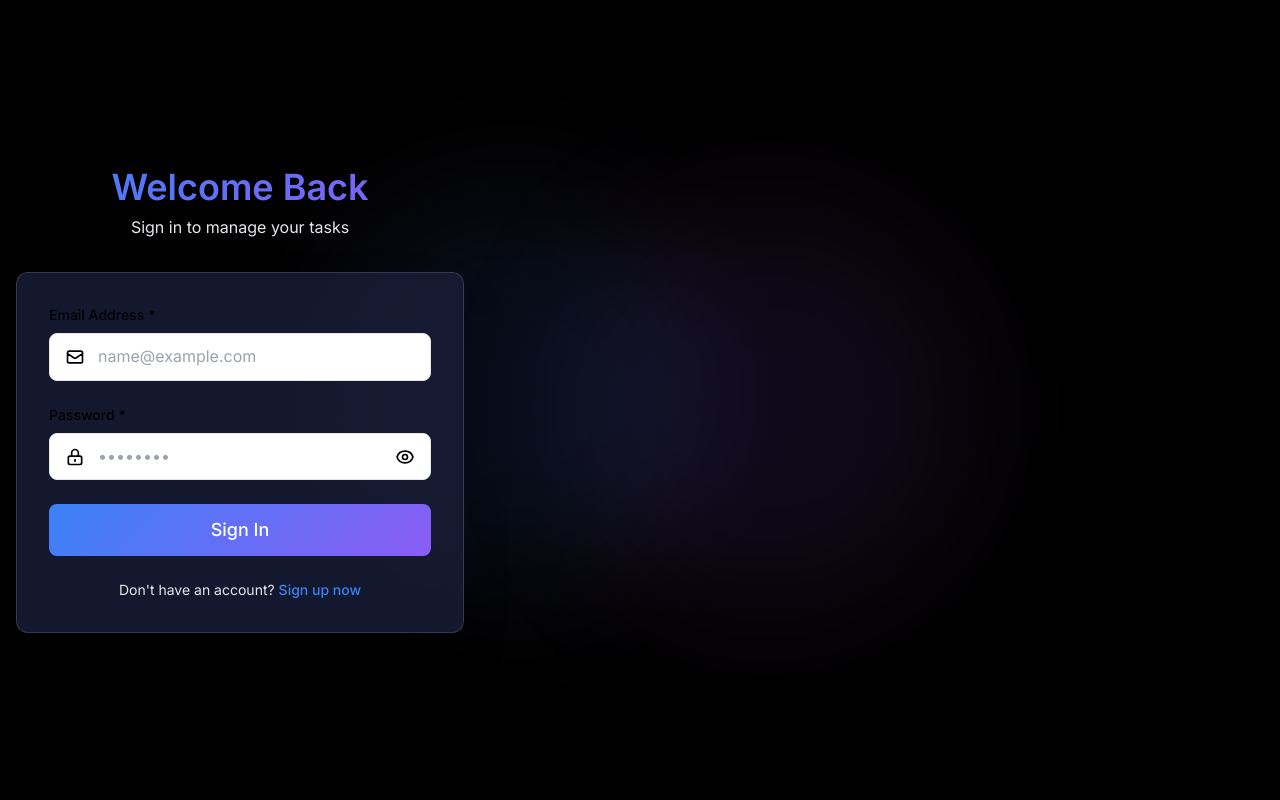
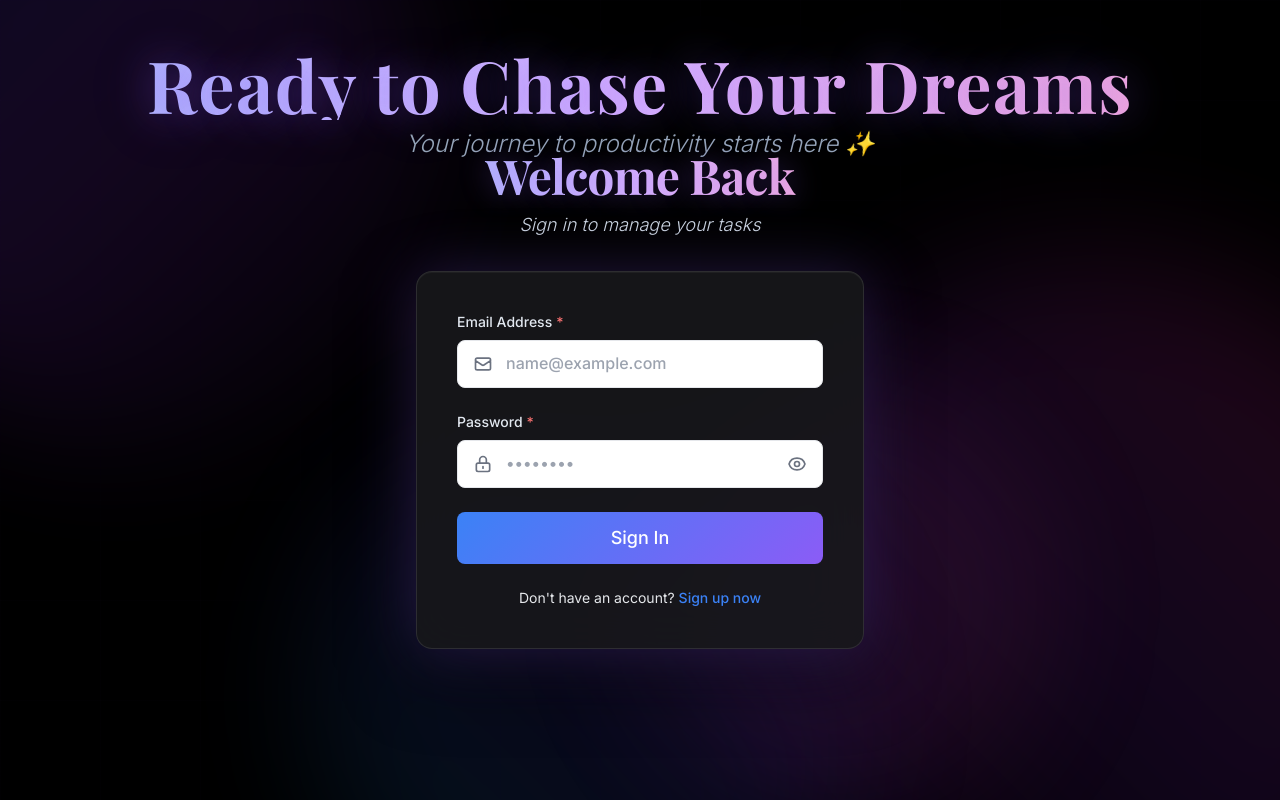
Before and after one commit to tiemytime/enginow_frontend, a React (Vite) app: page /login in a window 1280 px wide. Built offline with nearby package versions, Linux system fonts and the light colour scheme; a web font is replaced by a local one.

Commit message:
auth adeed

```diff
--- a/src/components/auth/LoginForm.jsx
+++ b/src/components/auth/LoginForm.jsx
@@ -103,13 +103,17 @@ const LoginForm = () => {
   };
 
   return (
-    <div className="w-full max-w-md">
+    <div className="w-full max-w-md mx-auto">
       {/* Form Header */}
       <div className="text-center mb-8 animate-slide-up">
-        <h1 className="text-4xl font-display font-bold text-gradient-blue mb-2">
+        <h1 className="text-4xl md:text-5xl font-playfair font-bold text-transparent bg-clip-text bg-gradient-to-r from-indigo-300 via-purple-300 to-pink-300 mb-3"
+            style={{
+              textShadow: '0 0 30px rgba(139, 92, 246, 0.4)',
+              letterSpacing: '-0.02em'
+            }}>
           Welcome Back
         </h1>
-        <p className="text-text-secondary">
+        <p className="text-slate-300 text-lg font-light italic">
           Sign in to manage your tasks
         </p>
       </div>
@@ -117,10 +121,13 @@ const LoginForm = () => {
       {/* Form */}
       <form
         onSubmit={handleSubmit}
-        className="glass-effect-strong rounded-xl p-8 shadow-2xl animate-scale-in"
+        className="bg-zinc-900/90 backdrop-blur-xl border border-white/10 rounded-2xl p-8 md:p-10 shadow-2xl animate-scale-in hover:border-purple-500/20 transition-all duration-300"
+        style={{
+          boxShadow: '0 0 60px rgba(139, 92, 246, 0.25), 0 25px 70px rgba(0, 0, 0, 0.6), inset 0 1px 1px rgba(255, 255, 255, 0.05)'
+        }}
         noValidate
       >
-        <div className="space-y-6 text-black">
+        <div className="space-y-6">
           {/* Email Field */}
           <Input
             label="Email Address"
--- a/src/components/auth/SignupForm.jsx
+++ b/src/components/auth/SignupForm.jsx
@@ -105,13 +105,17 @@ const SignupForm = () => {
   };
 
   return (
-    <div className="w-full max-w-md">
+    <div className="w-full max-w-md mx-auto">
       {/* Form Header */}
       <div className="text-center mb-8 animate-slide-up">
-        <h1 className="text-4xl font-display font-bold text-gradient-warm mb-2">
+        <h1 className="text-4xl md:text-5xl font-playfair font-bold text-transparent bg-clip-text bg-gradient-to-r from-pink-300 via-rose-300 to-orange-300 mb-3"
+            style={{
+              textShadow: '0 0 30px rgba(236, 72, 153, 0.4)',
+              letterSpacing: '-0.02em'
+            }}>
           Get Started
         </h1>
-        <p className="text-text-secondary">
+        <p className="text-slate-300 text-lg font-light italic">
           Create your account to start managing tasks
         </p>
       </div>
@@ -119,10 +123,13 @@ const SignupForm = () => {
       {/* Form */}
       <form
         onSubmit={handleSubmit}
-        className="glass-effect-strong rounded-xl p-8 shadow-2xl animate-scale-in"
+        className="bg-zinc-900/90 backdrop-blur-xl border border-white/10 rounded-2xl p-8 md:p-10 shadow-2xl animate-scale-in hover:border-pink-500/20 transition-all duration-300"
+        style={{
+          boxShadow: '0 0 60px rgba(236, 72, 153, 0.25), 0 25px 70px rgba(0, 0, 0, 0.6), inset 0 1px 1px rgba(255, 255, 255, 0.05)'
+        }}
         noValidate
       >
-        <div className="space-y-6 text-black">
+        <div className="space-y-6">
           {/* Name Field */}
           <Input
             label="Full Name"
--- a/src/components/common/Input.jsx
+++ b/src/components/common/Input.jsx
@@ -38,8 +38,8 @@ const Input = ({
   // Determine actual input type
   const inputType = type === 'password' && isPasswordVisible ? 'text' : type;
 
-  // Base input styles
-  const baseInputStyles = 'w-full px-4 py-2.5 bg-secondary-dark text-text-primary border rounded-lg transition-all duration-200 focus:outline-none disabled:opacity-50 disabled:cursor-not-allowed';
+  // Base input styles - Black text for better readability
+  const baseInputStyles = 'w-full px-4 py-2.5 bg-white text-gray-900 placeholder:text-gray-400 border rounded-lg transition-all duration-200 focus:outline-none disabled:opacity-50 disabled:cursor-not-allowed font-medium';
 
   // Border styles based on state
   const borderStyles = error
@@ -59,10 +59,10 @@ const Input = ({
       {label && (
         <label
           htmlFor={name}
-          className="block text-sm font-medium text-text-secondary mb-2"
+          className="block text-sm font-medium text-slate-200 mb-2"
         >
           {label}
-          {required && <span className="text-danger ml-1">*</span>}
+          {required && <span className="text-red-400 ml-1">*</span>}
         </label>
       )}
 
@@ -70,7 +70,7 @@ const Input = ({
       <div className="relative">
         {/* Icon */}
         {Icon && (
-          <div className="absolute left-4 top-1/2 -translate-y-1/2 text-text-muted">
+          <div className="absolute left-4 top-1/2 -translate-y-1/2 text-gray-500">
             <Icon className="w-5 h-5" />
           </div>
         )}
@@ -100,7 +100,7 @@ const Input = ({
           <button
             type="button"
             onClick={togglePasswordVisibility}
-            className="absolute right-4 top-1/2 -translate-y-1/2 text-text-muted hover:text-text-secondary transition-colors duration-200 focus:outline-none"
+            className="absolute right-4 top-1/2 -translate-y-1/2 text-gray-500 hover:text-gray-700 transition-colors duration-200 focus:outline-none"
             aria-label={isPasswordVisible ? 'Hide password' : 'Show password'}
           >
             {isPasswordVisible ? <EyeOffIcon /> : <EyeIcon />}
@@ -119,7 +119,7 @@ const Input = ({
       {error && (
         <p
           id={`${name}-error`}
-          className="mt-1.5 text-sm text-danger animate-slide-down"
+          className="mt-1.5 text-sm text-red-400 animate-slide-down"
         >
           {error}
         </p>
--- a/src/components/dashboard/TaskForm.jsx
+++ b/src/components/dashboard/TaskForm.jsx
@@ -93,7 +93,7 @@ const TaskForm = ({ task, onSubmit, onCancel, isLoading = false }) => {
 
   const labelClasses = (fieldName) => `
     block text-sm font-medium mb-2
-    ${errors[fieldName] ? 'text-red-700' : 'text-gray-700'}
+    ${errors[fieldName] ? 'text-red-400' : 'text-white'}
   `;
 
   return (
@@ -118,7 +118,7 @@ const TaskForm = ({ task, onSubmit, onCancel, isLoading = false }) => {
           maxLength={100}
         />
         {errors.title && (
-          <p className="mt-2 text-sm text-red-600 flex items-center gap-1">
+          <p className="mt-2 text-sm text-red-400 flex items-center gap-1">
             <XMarkIcon className="w-4 h-4" />
             {errors.title}
           </p>
@@ -143,12 +143,12 @@ const TaskForm = ({ task, onSubmit, onCancel, isLoading = false }) => {
         />
         <div className="mt-1 flex justify-between items-center">
           {errors.description ? (
-            <p className="text-sm text-red-600 flex items-center gap-1">
+            <p className="text-sm text-red-400 flex items-center gap-1">
               <XMarkIcon className="w-4 h-4" />
               {errors.description}
             </p>
           ) : (
-            <span className="text-xs text-gray-500">
+            <span className="text-xs text-slate-400">
               {formData.description.length}/500 characters
             </span>
           )}
@@ -188,7 +188,7 @@ const TaskForm = ({ task, onSubmit, onCancel, isLoading = false }) => {
               disabled={isLoading}
               className="w-4 h-4 text-indigo-600 border-gray-300 rounded focus:ring-indigo-500"
             />
-            <label htmlFor="completed" className="ml-2 text-sm font-medium text-gray-700">
+            <label htmlFor="completed" className="ml-2 text-sm font-medium text-white">
               Mark as completed
             </label>
           </div>
@@ -210,7 +210,7 @@ const TaskForm = ({ task, onSubmit, onCancel, isLoading = false }) => {
           className={inputClasses('dueDate')}
         />
         {errors.dueDate && (
-          <p className="mt-2 text-sm text-red-600 flex items-center gap-1">
+          <p className="mt-2 text-sm text-red-400 flex items-center gap-1">
             <XMarkIcon className="w-4 h-4" />
             {errors.dueDate}
           </p>
--- a/src/index.css
+++ b/src/index.css
@@ -275,3 +275,37 @@ body {
 .animate-aurora-3 {
   animation: aurora-3 30s ease-in-out infinite;
 }
+
+/* Fade-in animation for motivational text */
+@keyframes fade-in {
+  0% {
+    opacity: 0;
+    transform: translateY(-20px);
+  }
+  100% {
+    opacity: 1;
+    transform: translateY(0);
+  }
+}
+
+.animate-fade-in {
+  animation: fade-in 1.5s ease-out forwards;
+  opacity: 0;
+}
+
+/* Slow pulse animation for background orbs */
+@keyframes pulse-slow {
+  0%,
+  100% {
+    opacity: 0.3;
+    transform: scale(1);
+  }
+  50% {
+    opacity: 0.5;
+    transform: scale(1.05);
+  }
+}
+
+.animate-pulse-slow {
+  animation: pulse-slow 8s ease-in-out infinite;
+}
--- a/src/pages/LoginPage.jsx
+++ b/src/pages/LoginPage.jsx
@@ -1,18 +1,49 @@
 import LoginForm from '../components/auth/LoginForm';
 
 /**
- * Login Page
+ * Login Page - Enhanced with beautiful background and motivational text
  */
 const LoginPage = () => {
   return (
-    <div className="min-h-screen flex items-center justify-center px-4 py-12">
-      {/* Background Animation */}
+    <div className="min-h-screen flex items-center justify-center px-4 py-12 bg-black relative overflow-hidden">
+      {/* Animated Gradient Background */}
       <div className="absolute inset-0 overflow-hidden pointer-events-none">
-        <div className="absolute top-1/4 left-1/4 w-96 h-96 bg-accent-blue/10 rounded-full blur-3xl animate-pulse-glow" />
-        <div className="absolute bottom-1/4 right-1/4 w-96 h-96 bg-accent-purple/10 rounded-full blur-3xl animate-pulse-glow" style={{ animationDelay: '1s' }} />
+        {/* Main gradient orbs */}
+        <div className="absolute -top-40 -left-40 w-[600px] h-[600px] bg-gradient-to-br from-indigo-600/40 via-purple-600/30 to-transparent rounded-full blur-3xl animate-pulse-slow" />
+        <div className="absolute top-1/3 -right-40 w-[700px] h-[700px] bg-gradient-to-bl from-pink-600/35 via-purple-600/25 to-transparent rounded-full blur-3xl animate-pulse-slow" style={{ animationDelay: '1s' }} />
+        <div className="absolute -bottom-40 left-1/4 w-[550px] h-[550px] bg-gradient-to-tr from-cyan-600/30 via-indigo-600/25 to-transparent rounded-full blur-3xl animate-pulse-slow" style={{ animationDelay: '2s' }} />
+
+        {/* Additional accent orbs for depth */}
+        <div className="absolute top-1/2 left-1/2 -translate-x-1/2 -translate-y-1/2 w-[400px] h-[400px] bg-gradient-to-r from-purple-500/20 to-pink-500/20 rounded-full blur-3xl animate-pulse-slow" style={{ animationDelay: '1.5s' }} />
+
+        {/* Subtle grid pattern */}
+        <div
+          className="absolute inset-0 opacity-10"
+          style={{
+            backgroundImage: `
+              linear-gradient(rgba(139, 92, 246, 0.1) 1px, transparent 1px),
+              linear-gradient(90deg, rgba(139, 92, 246, 0.1) 1px, transparent 1px)
+            `,
+            backgroundSize: '100px 100px',
+          }}
+        />
       </div>
 
-      {/* Content */}
+      {/* Motivational Text - Top */}
+      <div className="absolute top-12 left-0 right-0 text-center z-0 animate-fade-in">
+        <h2 className="text-5xl md:text-6xl lg:text-7xl font-playfair font-bold text-transparent bg-clip-text bg-gradient-to-r from-indigo-300 via-purple-300 to-pink-300 mb-2"
+            style={{
+              textShadow: '0 0 40px rgba(139, 92, 246, 0.4), 0 0 80px rgba(139, 92, 246, 0.2)',
+              letterSpacing: '0.02em'
+            }}>
+          Ready to Chase Your Dreams
+        </h2>
+        <p className="text-xl md:text-2xl text-slate-400 font-light italic mt-2">
+          Your journey to productivity starts here ✨
+        </p>
+      </div>
+
+      {/* Content - Centered Login Form */}
       <div className="relative z-10 w-full">
         <LoginForm />
       </div>
```
Also changed, not shown: src/pages/SignupPage.jsx (+37 -6 lines).
